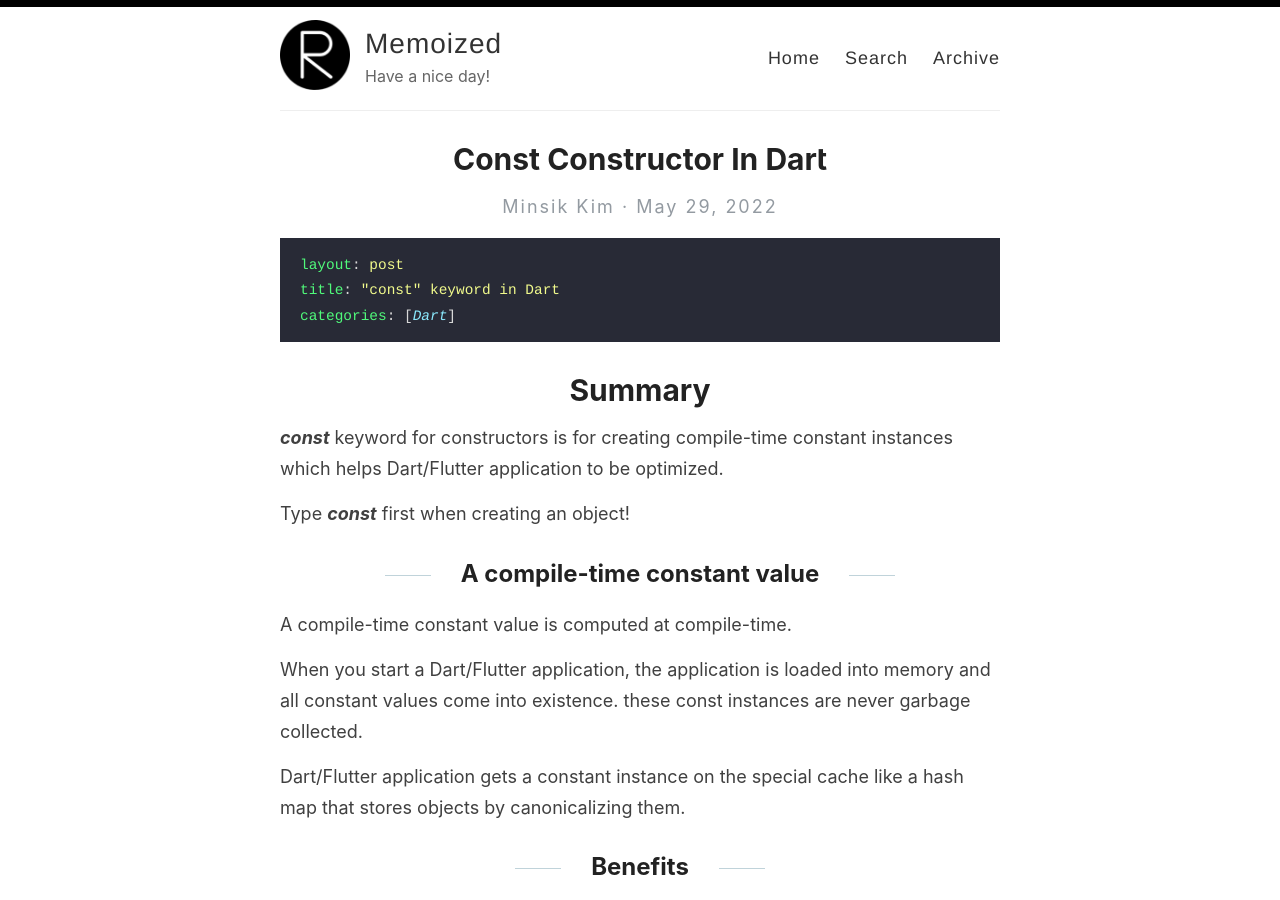
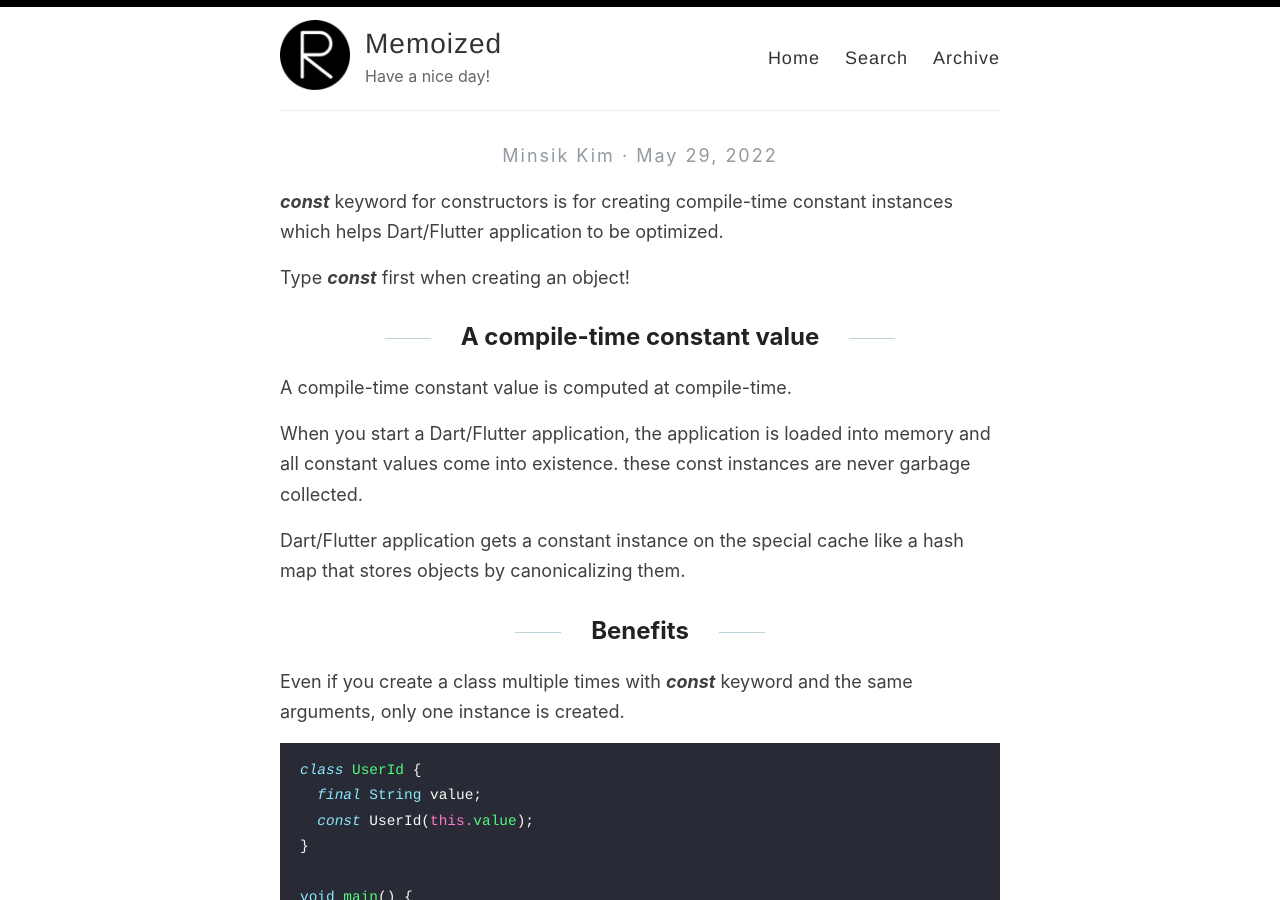
Before and after one commit to sylfreee/sylfreee.github.io, a Jekyll site: the page built from _posts/2022-05-29-const-constructor-in-dart.md, in a window 1280 px wide and 900 px high. Built offline with Jekyll 4.4.1, drawn with Linux system fonts in a browser that asks for light colours; our own code applies the rules of GitHub Pages for plain Markdown files.

Commit message:
Update 2022-05-29-const-constructor-in-dart.md

````diff
--- a/_posts/2022-05-29-const-constructor-in-dart.md
+++ b/_posts/2022-05-29-const-constructor-in-dart.md
@@ -1,10 +1,8 @@
-```yaml
+---
 layout: post
 title: "const" keyword in Dart
 categories: [Dart]
-```
-
-# Summary
+---
 
 ***const*** keyword for constructors is for creating compile-time constant instances which helps Dart/Flutter application to be optimized.
 
````
